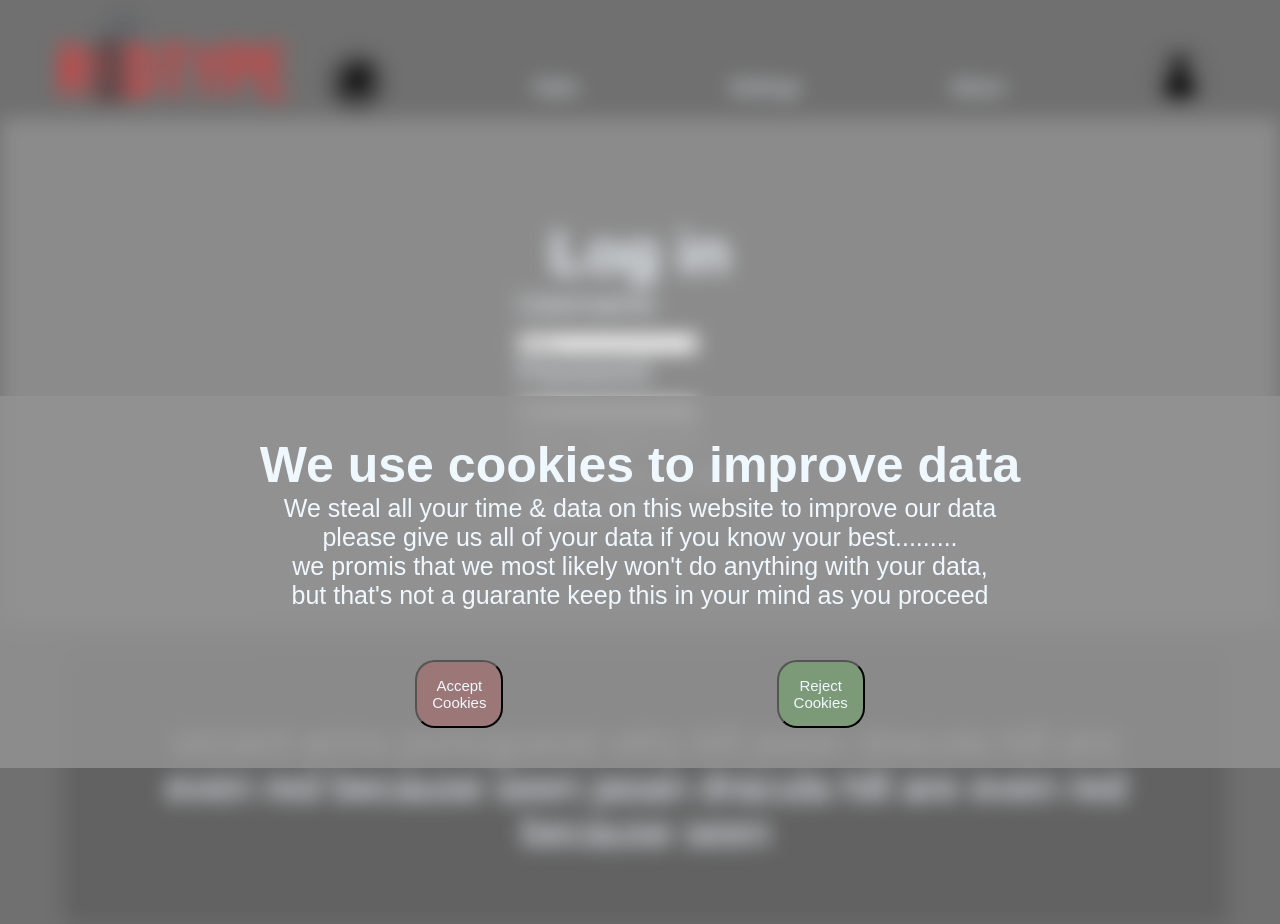
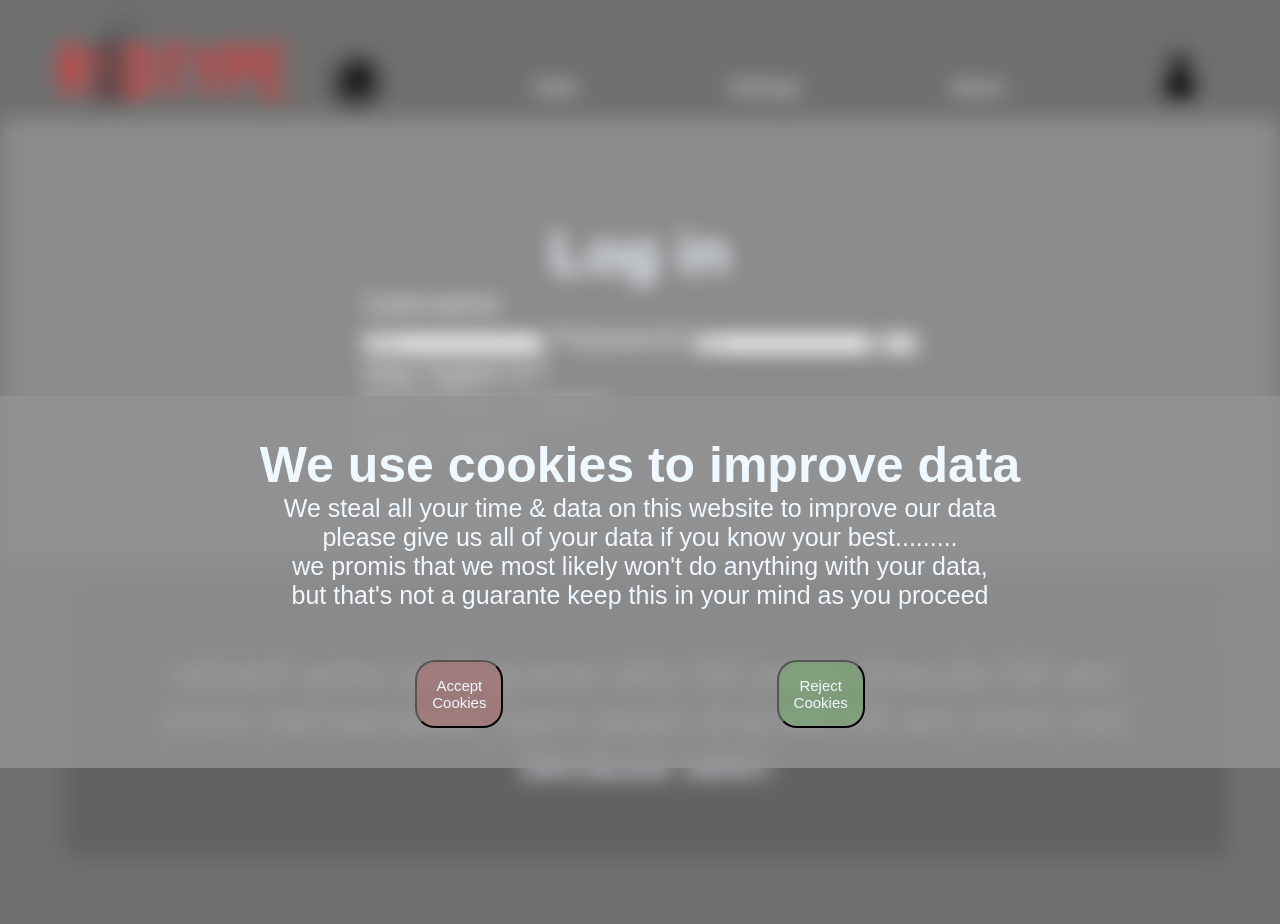
Before and after one commit to Jasan33/Redtype, a Flask app: page / in a window 1280 px wide, after a click that opens the changed part. Shown: the part 31-955 px from the top of the page. Run offline with Flask 3, Linux system fonts and the light colour scheme.

Commit message:
started on log in functions

```diff
--- a/templates/index.html
+++ b/templates/index.html
@@ -21,14 +21,15 @@
         </div>
         <div id="profile">
             <h1>Log in</h1>
-            <div class="log_in_content">
-                <p>Username</p>
-                <input type="text" placeholder="Jasan">
-                <p>Password</p>
-                <input type="password" placeholder="1234">
+            <form class="log_in_content" action="/" method="post">
+                <label for="username">Username</p>
+                <input name="username" type="text" placeholder="Jasan" required>
+                <label for="password">Password</label>
+                <input name="passowrd" type="password" placeholder="1234" required>
+                <button type="submit">Login</button>
                 <p>stay loged in?</p>
                 <p>don't have a user?</p> <a>sign in here</a>
-            </div>
+            </form>
         </div>
         <div class="main_game">
             <p id="words">{{ a }} {{ b }} {{ c }} {{ d }} {{ e }} {{ f }} {{ g }} {{ h }} {{ i }} {{ j }} {{ k }} {{ l }} {{ f }} {{ g }} {{ h }} {{ i }} {{ j }} {{ k }} {{ l }}</p>
```
